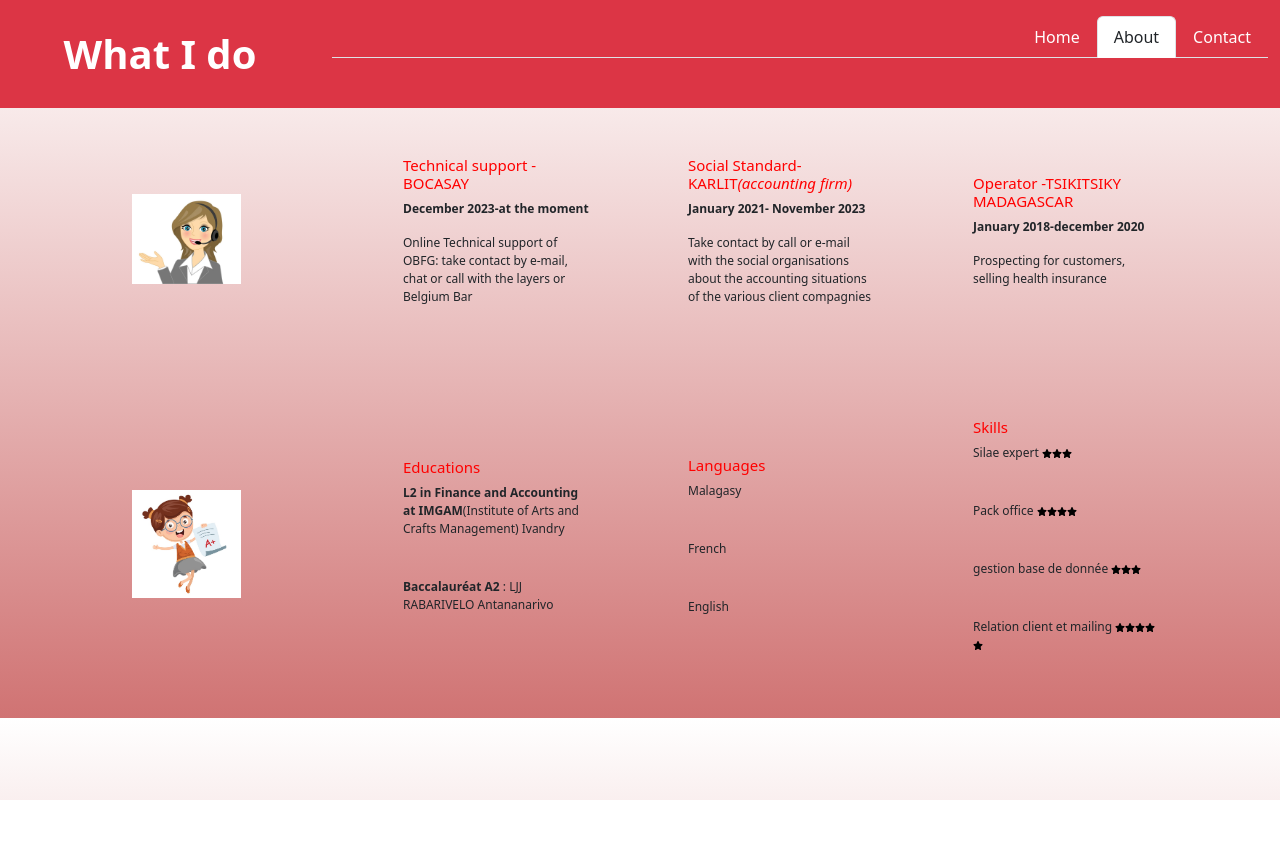
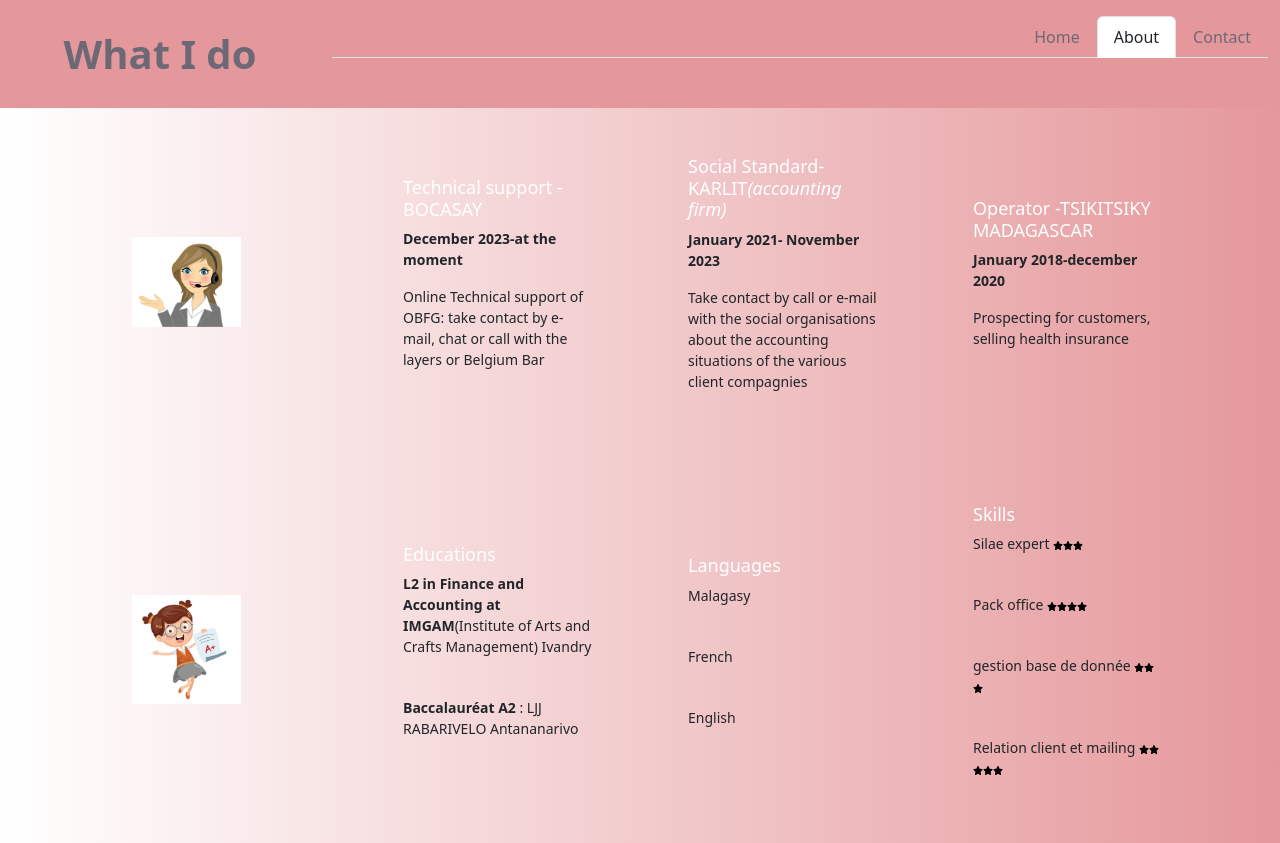
Before and after one commit to Anjatian4/PORTFOLIO, a plain HTML site: page pages/about.html in a window 1280 px wide. Before the commit the page ends 800 px from the top, so only its background shows below. Drawn offline with Linux system fonts and the light colour scheme.

Commit message:
update colors

```diff
--- a/index.css
+++ b/index.css
@@ -1,3 +1,12 @@
+html{
+    min-height: 100%;
+    position:relative;
+  }
+*{
+    padding:0;
+    margin:0;
+}
+
 .container{
     padding-top: 150px;
 }
@@ -18,13 +27,20 @@
     font-size: 40px;
 }
 body{
-    background-image: linear-gradient(to right,white , rgb(177, 77, 77));
-}
+    background-image:linear-gradient(#e5989b,#b5838d);
+    height: 100%;
+  width: 100%;}
 button{
-    background-color: rgb(230, 79, 79);
+    background-image:linear-gradient(to right,#e5989b,#6d6875);
     border:none;
     padding:1rem;
     margin-top: 4rem;
     font-weight: 500;
     box-shadow: 5px 5px 10px black;
 }
+.container-fluid{
+    background-color: #b5838d;
+}
+h2{
+
+}
--- a/pages/Contact/contact.css
+++ b/pages/Contact/contact.css
@@ -3,10 +3,10 @@ h5{
     font-size:15px;
 }
 p{
-    font-size: 12px;
+    font-size: 14px;
 }
 .header{
-    background-color: brown;
+    background-color: #e5989b;
 }
 .p-4{
     font-size: 40px;
@@ -22,14 +22,15 @@ article{
     display: flex;
     flex-direction: row;
     gap:50px;
+    padding-top: 10px;
 }
 h3{
-    color: red;
+    color: white;
     padding-top: 10px;
-    text-shadow: 2px 2px blue;
+    text-shadow: 5px 5px #6d6875;
 }
 body{
-    background-image: conic-gradient(red, bisque,white,brown);
+    background-image: conic-gradient(#ffb4a2, #e5989b);
 }
 .container{
     margin-top: 100px;
--- a/pages/about.css
+++ b/pages/about.css
@@ -1,9 +1,14 @@
+html{
+    min-height: 100%;
+    position:relative;
+  }
 h5{
-    color: red;
-    font-size:15px;
+    color: white;
+    font-size:18px;
 }
 p{
-    font-size: 12px;
+    font-size: 14px;
+
 }
 .header{
     background-color: brown;
@@ -12,7 +17,14 @@ p{
     font-size: 40px;
     font-weight: 800;
     text-align: center;
+    color: #6d6875;
 }
 body{
-    background-image: linear-gradient(white , rgb(208, 115, 115));
+    background-image:linear-gradient(to right,white,#e5989b);
 }
+.container-fluid{
+    background-color: #e5989b;
+}
+a.nav-link{
+     color:#6d6875;
+}
--- a/pages/about.html
+++ b/pages/about.html
@@ -9,19 +9,19 @@
 </head>
 <body>
     <header>
-        <div class="container-fluid text-white bg-danger">
+        <div class="container-fluid text-white">
             <div class="row">
               <div class="col-sm-3 p-4">What I do</div>
               <div class="col-sm-9">
                 <ul class="nav nav-tabs justify-content-end mt-3">
                   <li class="nav-item">
-                    <a class="nav-link text-white" href="../index.html"target="self">Home</a>
+                    <a class="nav-link " href="../index.html"target="self">Home</a>
                   </li>
                   <li class="nav-item">
                     <a class="nav-link active text-dark" href="../pages/about.html" target="self">About</a>
                   </li>
                   <li class="nav-item">
-                    <a class="nav-link text-white" href="../pages/contact.html">Contact</a>
+                    <a class="nav-link " href="../pages/contact.html">Contact</a>
                   </li>
                 </ul>
               </div>
```
Also changed, not shown: index.html (+4 -4 lines), pages/contact.html (+2 -2 lines).
